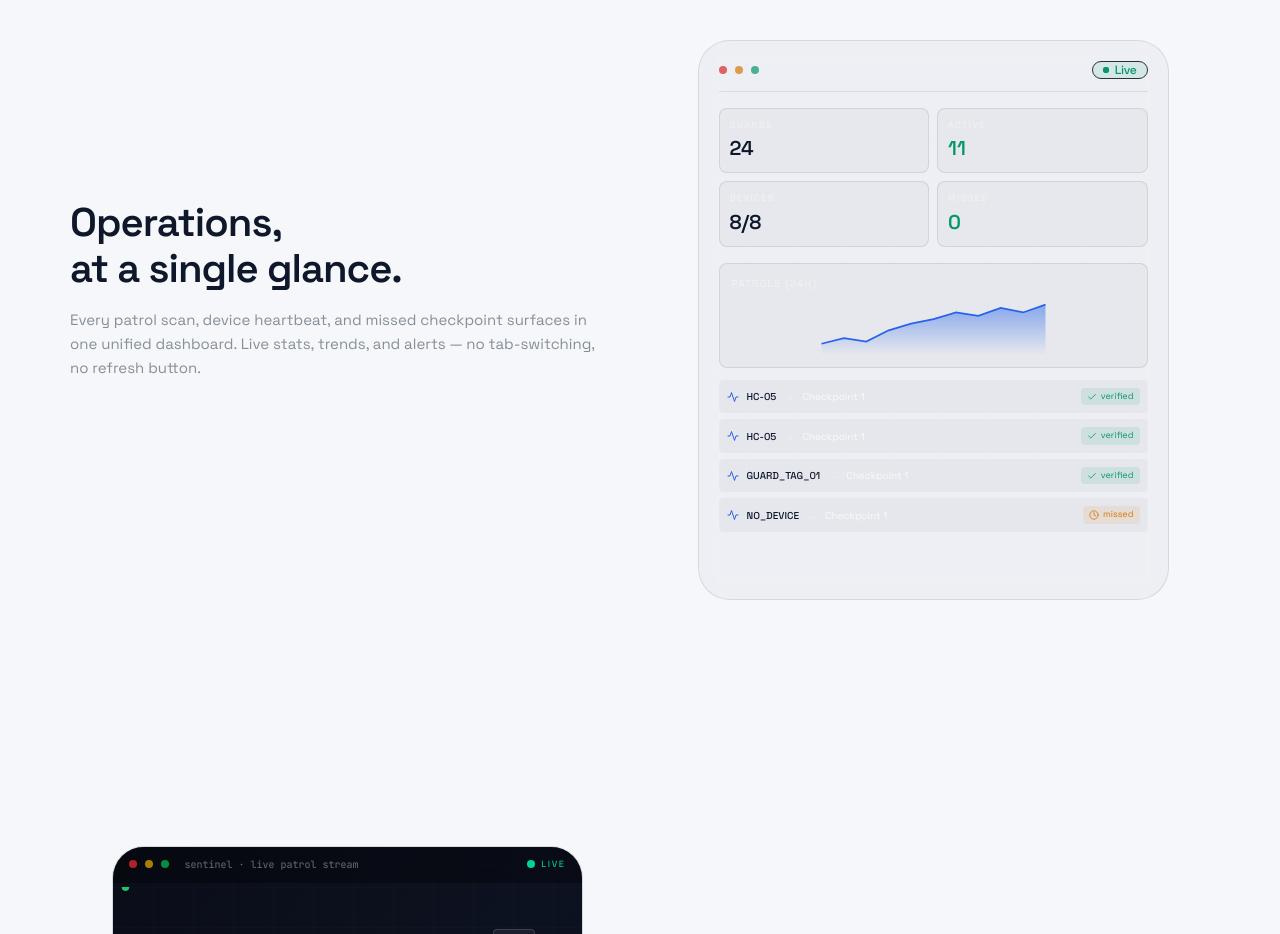
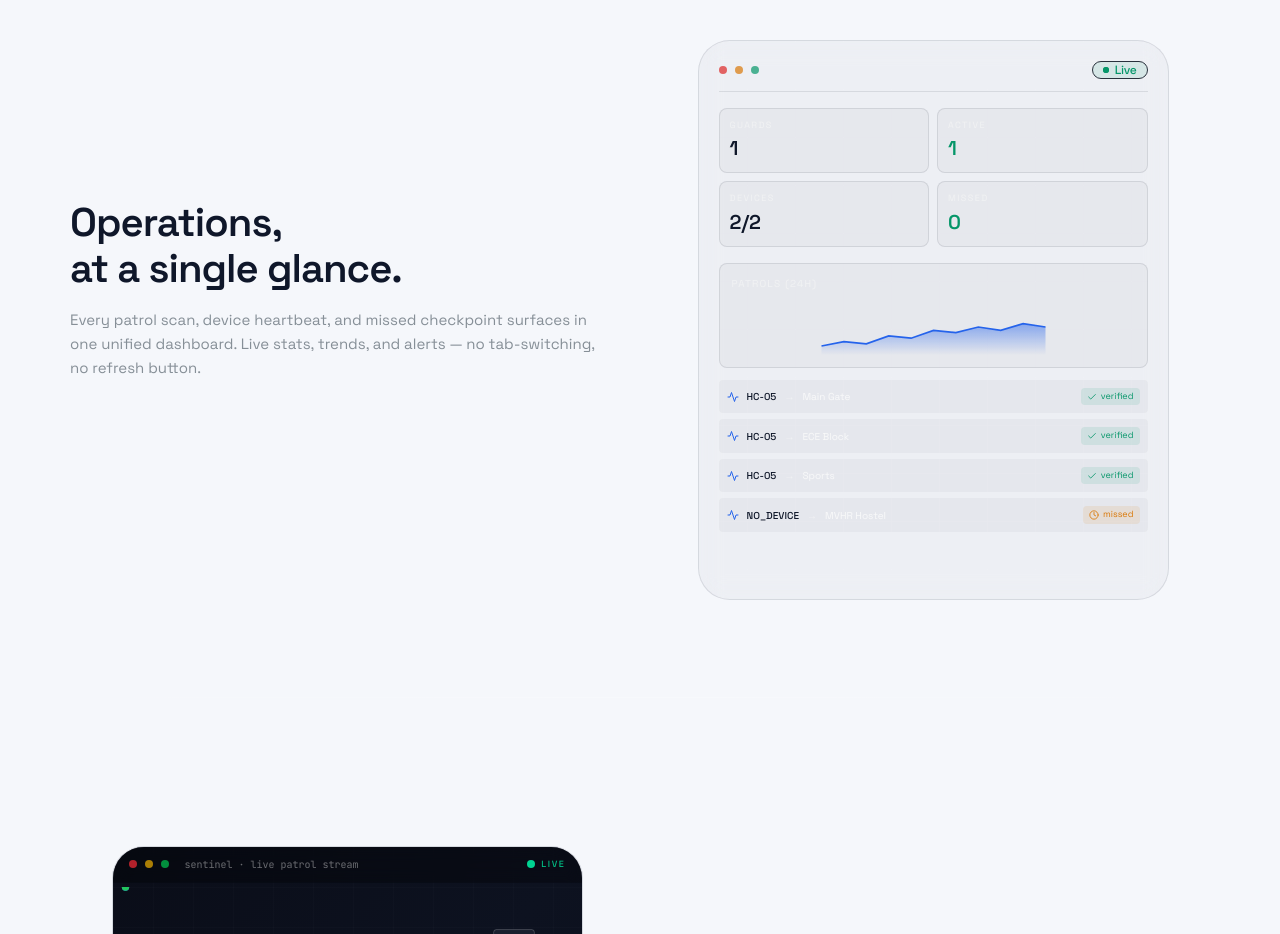
Before and after one commit to Manojkumar86390/sentinel-patrol, a Next.js app: page / in a window 1280 px wide. Shown: the part 1720-2654 px from the top of the page. Built offline with nearby package versions, Linux system fonts and the light colour scheme.

Commit message:
Landing: fix mockup numbers to match actual deployment

```diff
--- a/src/components/hero/mockups.tsx
+++ b/src/components/hero/mockups.tsx
@@ -17,9 +17,9 @@ export function DashboardMockup() {
       </div>
 
       <div className="grid grid-cols-2 gap-2 mt-4">
-        <MiniStat label="Guards"   value="24" />
-        <MiniStat label="Active"   value="11" tone="success" />
-        <MiniStat label="Devices"  value="8/8" />
+        <MiniStat label="Guards"   value="1" />
+        <MiniStat label="Active"   value="1" tone="success" />
+        <MiniStat label="Devices"  value="2/2" />
         <MiniStat label="Missed"   value="0"  tone="success" />
       </div>
 
@@ -32,19 +32,21 @@ export function DashboardMockup() {
               <stop offset="100%" stopColor="var(--color-primary)" stopOpacity="0" />
             </linearGradient>
           </defs>
-          <path d="M0,40 L20,35 L40,38 L60,28 L80,22 L100,18 L120,12 L140,15 L160,8 L180,12 L200,5"
+          {/* A modest, steady patrol pattern reflective of a small deployment
+              (a few scans across the day, not a busy enterprise stream). */}
+          <path d="M0,42 L20,38 L40,40 L60,33 L80,35 L100,28 L120,30 L140,25 L160,28 L180,22 L200,25"
                 fill="none" stroke="var(--color-primary)" strokeWidth="1.5" />
-          <path d="M0,40 L20,35 L40,38 L60,28 L80,22 L100,18 L120,12 L140,15 L160,8 L180,12 L200,5 L200,50 L0,50 Z"
+          <path d="M0,42 L20,38 L40,40 L60,33 L80,35 L100,28 L120,30 L140,25 L160,28 L180,22 L200,25 L200,50 L0,50 Z"
                 fill="url(#mockup-grad)" />
         </svg>
       </div>
 
       <div className="mt-3 space-y-1.5">
         {[
-          { name: "HC-05",        point: "Checkpoint 1", status: "verified" as const, icon: FiCheck },
-          { name: "HC-05",        point: "Checkpoint 1", status: "verified" as const, icon: FiCheck },
-          { name: "GUARD_TAG_01", point: "Checkpoint 1", status: "verified" as const, icon: FiCheck },
-          { name: "NO_DEVICE",    point: "Checkpoint 1", status: "missed"   as const, icon: FiClock },
+          { name: "HC-05",     point: "Main Gate",   status: "verified" as const, icon: FiCheck },
+          { name: "HC-05",     point: "ECE Block",   status: "verified" as const, icon: FiCheck },
+          { name: "HC-05",     point: "Sports",      status: "verified" as const, icon: FiCheck },
+          { name: "NO_DEVICE", point: "MVHR Hostel", status: "missed"   as const, icon: FiClock },
         ].map((r, i) => (
           <div key={i} className="flex items-center gap-2 p-2 rounded bg-white/[0.02] text-[10px]">
             <FiActivity className="h-3 w-3 text-[var(--color-primary)]" />
@@ -83,18 +85,21 @@ function MiniStat({
 }
 
 export function DatabaseMockup() {
+  // Realistic snapshot of the actual schema — keeps the mockup honest with
+  // what Sentinel really stores. Column names use the new logical naming
+  // (the storage layer maps these to the legacy DB columns transparently).
   const tables = [
-    { name: "patrol_events",  cols: ["id", "name", "bluetoothMac", "location", "status", "receivedAt"] },
-    { name: "devices",        cols: ["id", "device_id", "mac_address", "checkpoint_name", "status"] },
-    { name: "guards",         cols: ["id", "guard_code", "name", "shift", "contact"] },
-    { name: "config",         cols: ["missed_tolerance_min", "heartbeat_interval_s", "rssi_threshold"] },
+    { name: "patrol_events",    cols: ["id", "name", "bluetoothMac", "scannerId", "location", "status", "receivedAt"] },
+    { name: "tags",             cols: ["id", "mac_address", "tag_name", "guard_name", "photo_url"] },
+    { name: "scanners",         cols: ["id", "scanner_id", "location", "status", "last_heartbeat"] },
+    { name: "emergency_alerts", cols: ["id", "type", "location", "triggeredAt", "acknowledged"] },
   ];
 
   return (
     <div className="h-full p-5 grid-bg overflow-auto">
       <div className="flex items-center gap-2 pb-3 border-b border-white/[0.06]">
-        <p className="mono text-[10px] text-white/40">json · /data</p>
-        <Badge variant="info" className="ml-auto !py-0">4 files</Badge>
+        <p className="mono text-[10px] text-white/40">postgres · supabase</p>
+        <Badge variant="info" className="ml-auto !py-0">4 tables</Badge>
       </div>
 
       <div className="mt-4 space-y-3">
```
